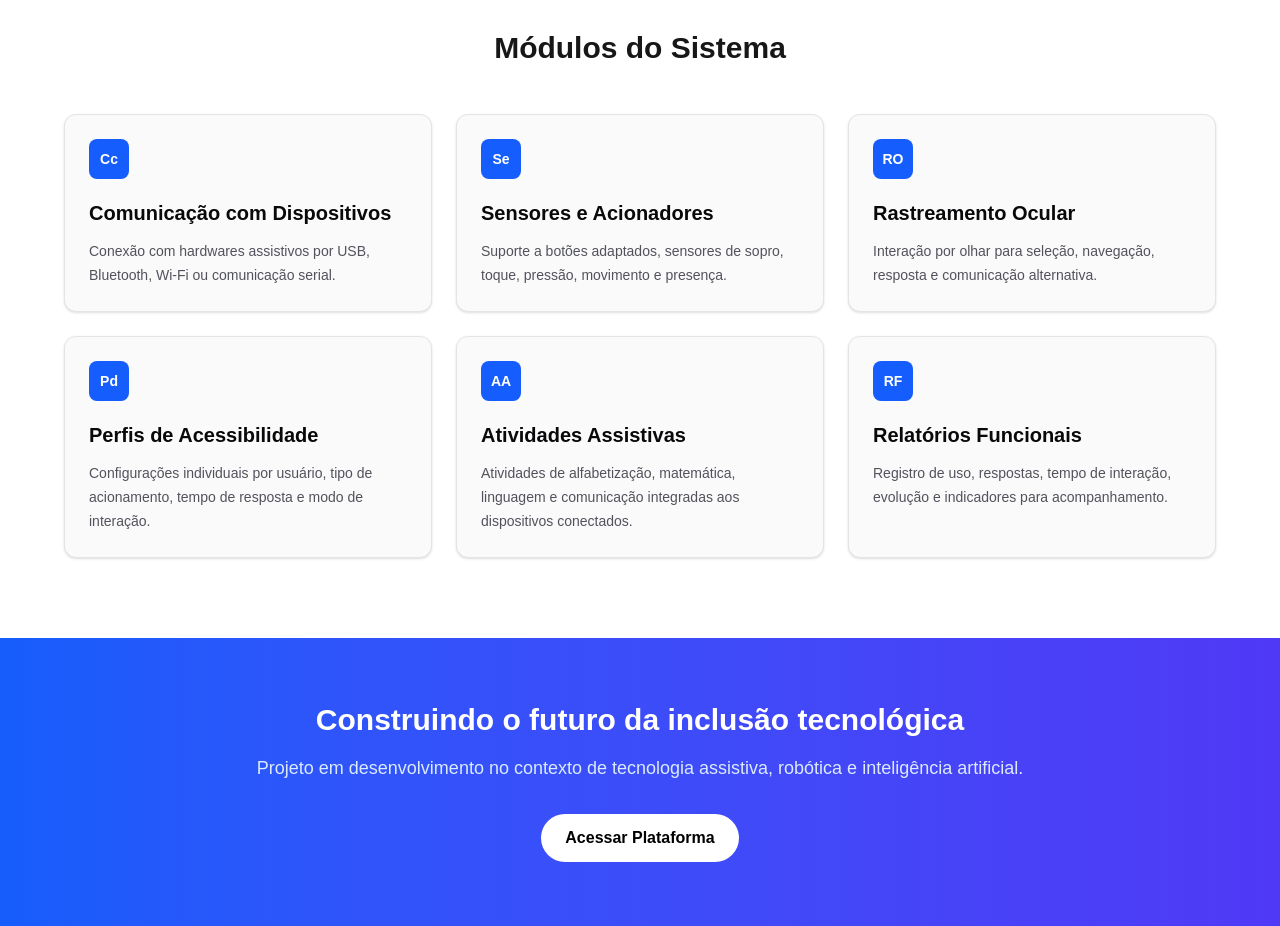
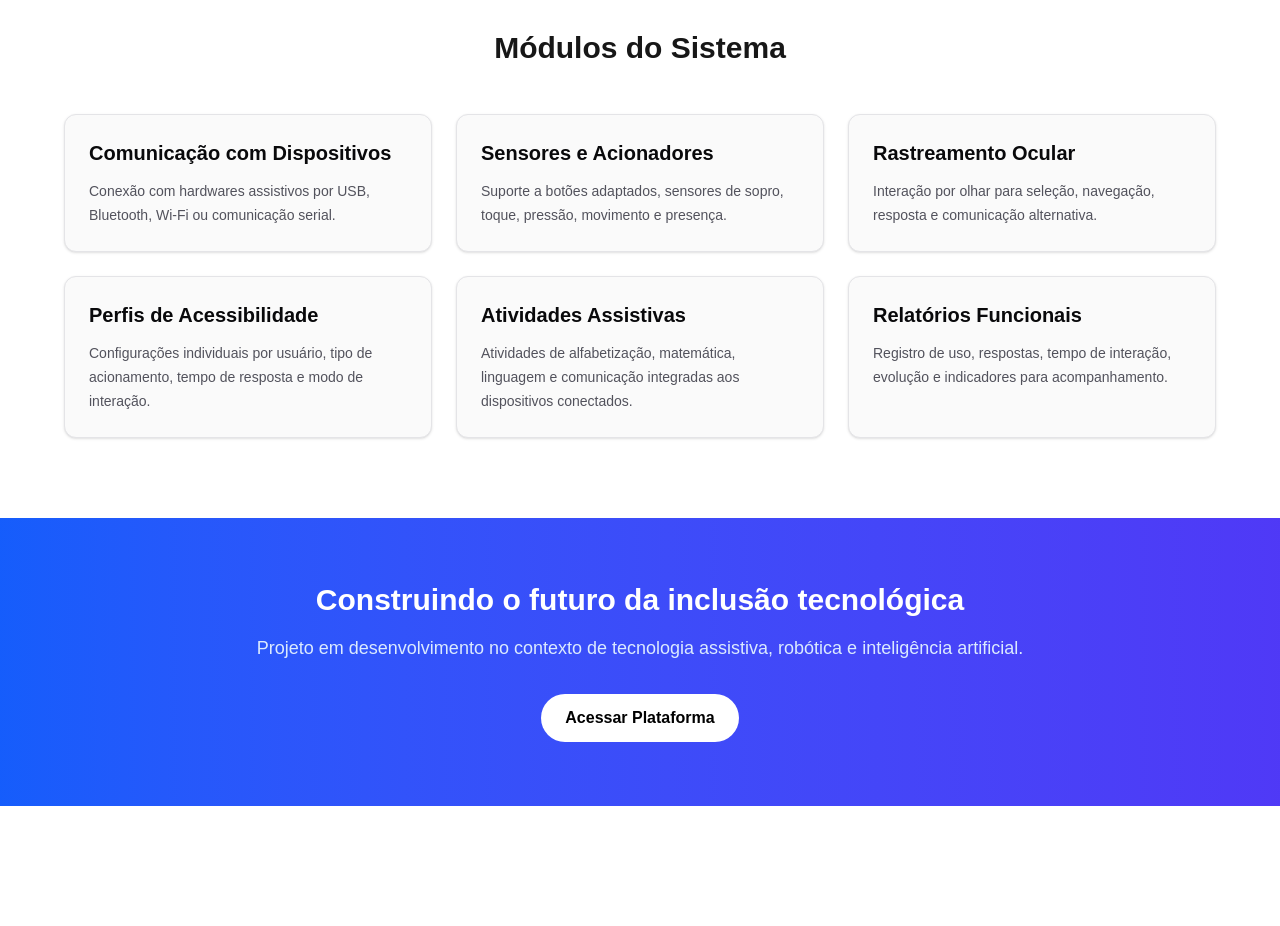
Before and after one commit to dougalex2000/test-doug, a Next.js app: page / in a window 1280 px wide. Shown: the part 1200-2126 px from the top of the page. After the commit the page ends 2006 px from the top, so only its background shows below. Built offline with nearby package versions, Linux system fonts and the light colour scheme.

Commit message:
Remove module card initials

```diff
--- a/app/page.tsx
+++ b/app/page.tsx
@@ -123,14 +123,6 @@ export default function Home() {
                 key={module.title}
                 className="group rounded-xl border border-zinc-200 bg-zinc-50 p-6 shadow-sm transition hover:-translate-y-1 hover:border-blue-300 hover:bg-white hover:shadow-lg dark:border-zinc-800 dark:bg-zinc-950 dark:hover:border-blue-500 dark:hover:bg-zinc-900"
               >
-                <div className="mb-5 flex h-10 w-10 items-center justify-center rounded-lg bg-blue-600 text-sm font-bold text-white transition group-hover:bg-indigo-600">
-                  {module.title
-                    .split(" ")
-                    .slice(0, 2)
-                    .map((word) => word[0])
-                    .join("")}
-                </div>
-
                 <h3 className="text-xl font-semibold text-zinc-950 dark:text-white">
                   {module.title}
                 </h3>
```
